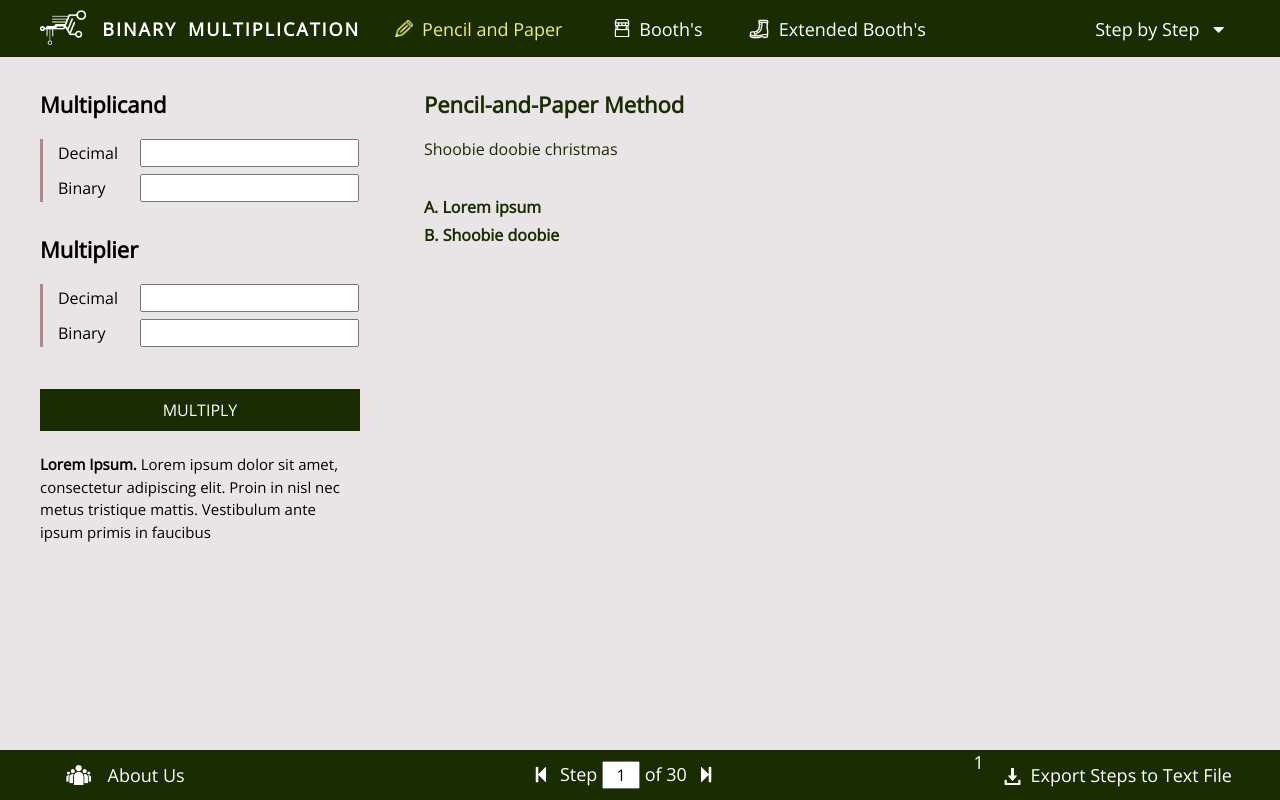
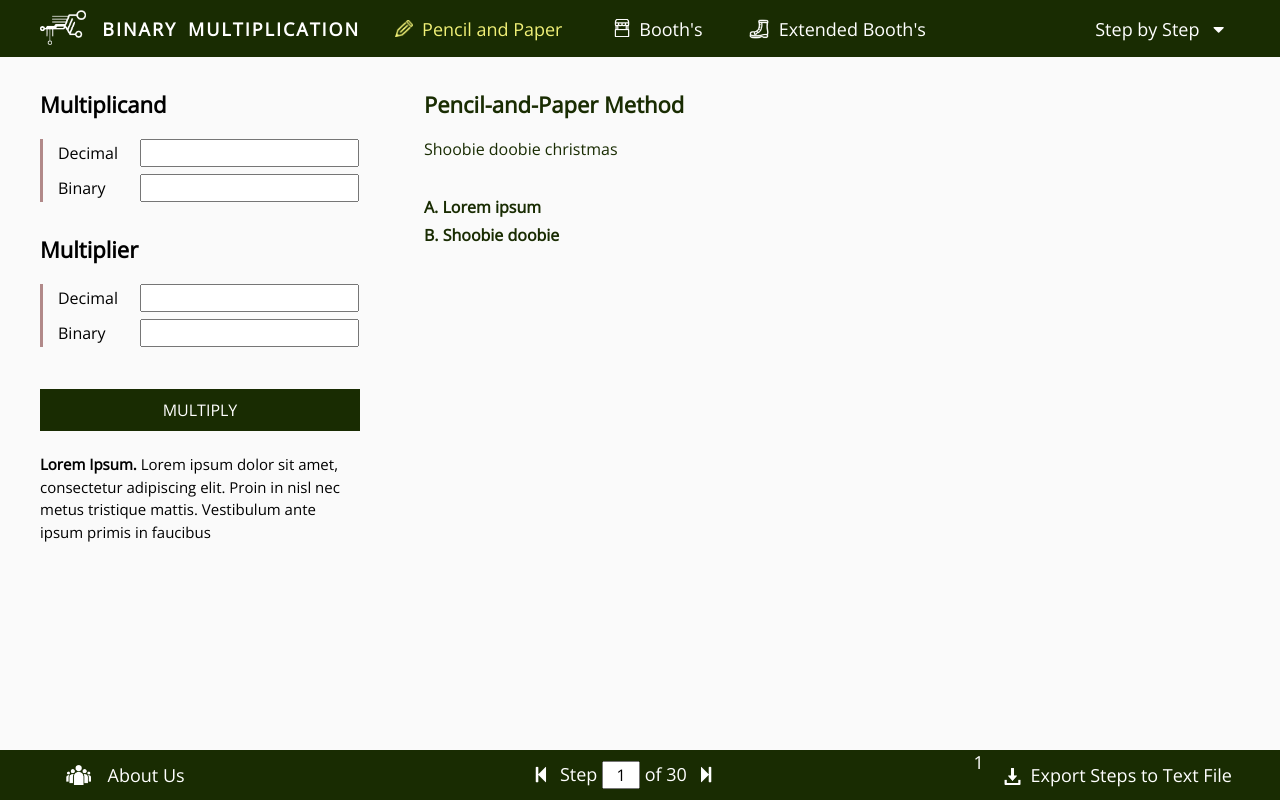
Before and after one commit to memgonzales/binary-multiplication, a PHP site: page / in a window 1280 px wide. Run offline with PHP 8.4, Linux system fonts and the light colour scheme.

Commit message:
Fix zooming issues and change background color

```diff
--- a/style/colors.css
+++ b/style/colors.css
@@ -5,7 +5,7 @@
     --green-emphasis: rgb(25, 44, 2);
     --green-lighter: rgb(73, 95, 52);
     --yellow-emphasis: rgb(240, 240, 119);
-    --gray-bg: rgba(233,229,231,255);
-    --red-emphasis: rgb(255, 0, 0);
+    --gray-bg: #fafafa;
+    --red-emphasis: rgb(255, 38, 0);
     --green-hover: rgb(16, 26, 3);
 }
--- a/style/header.css
+++ b/style/header.css
@@ -71,10 +71,10 @@
 #display-mode-content {
     position: absolute;
     width: 170px;
-    margin-top: 16px;
+    margin-top: 0px;
     background-color: var(--green-emphasis);
     z-index: 1;
-    padding-top: 8px;
+    padding-top: 20px;
     padding-bottom: 13px;
     text-align: center;
     display: none;
--- a/style/style.css
+++ b/style/style.css
@@ -88,6 +88,7 @@ button:hover {
     -khtml-user-select: none;
     -webkit-user-select: none;
     -o-user-select: none;
+    z-index: 100;
 }
 
 .flex-container {
```
